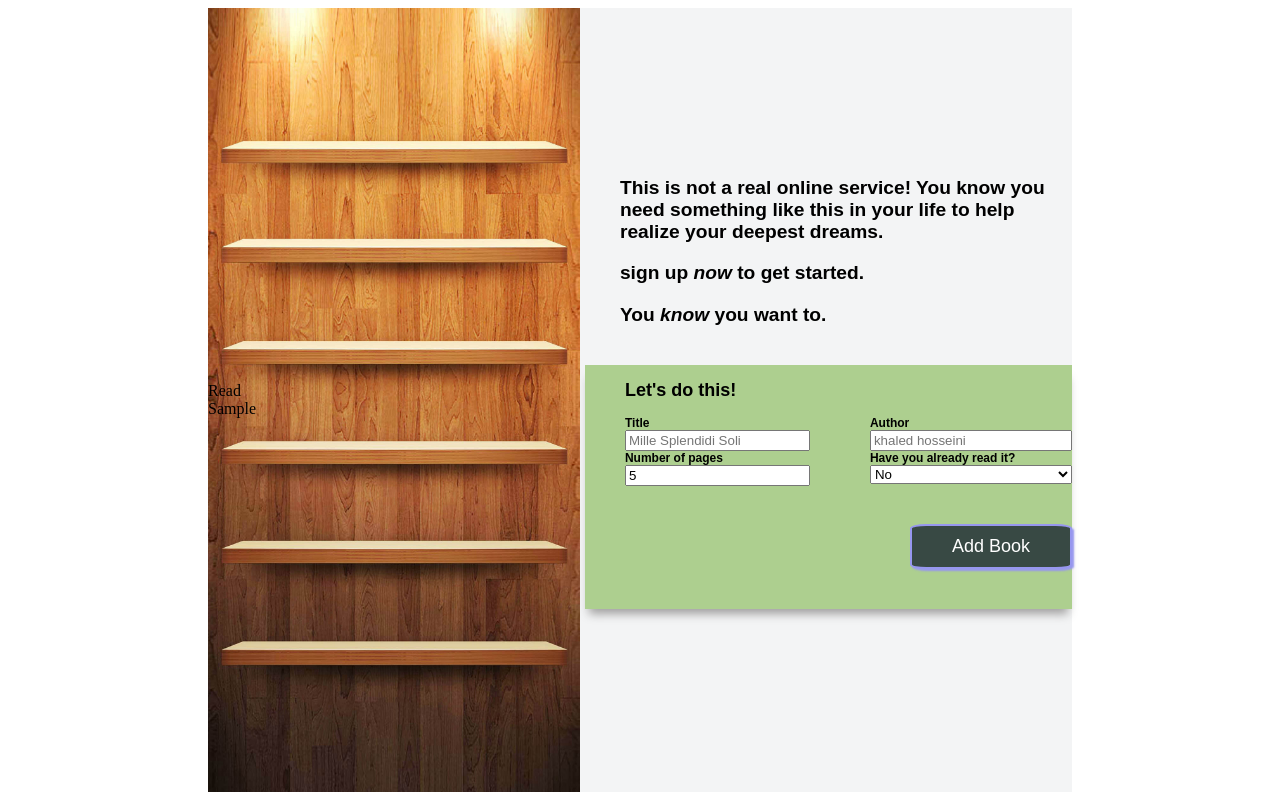
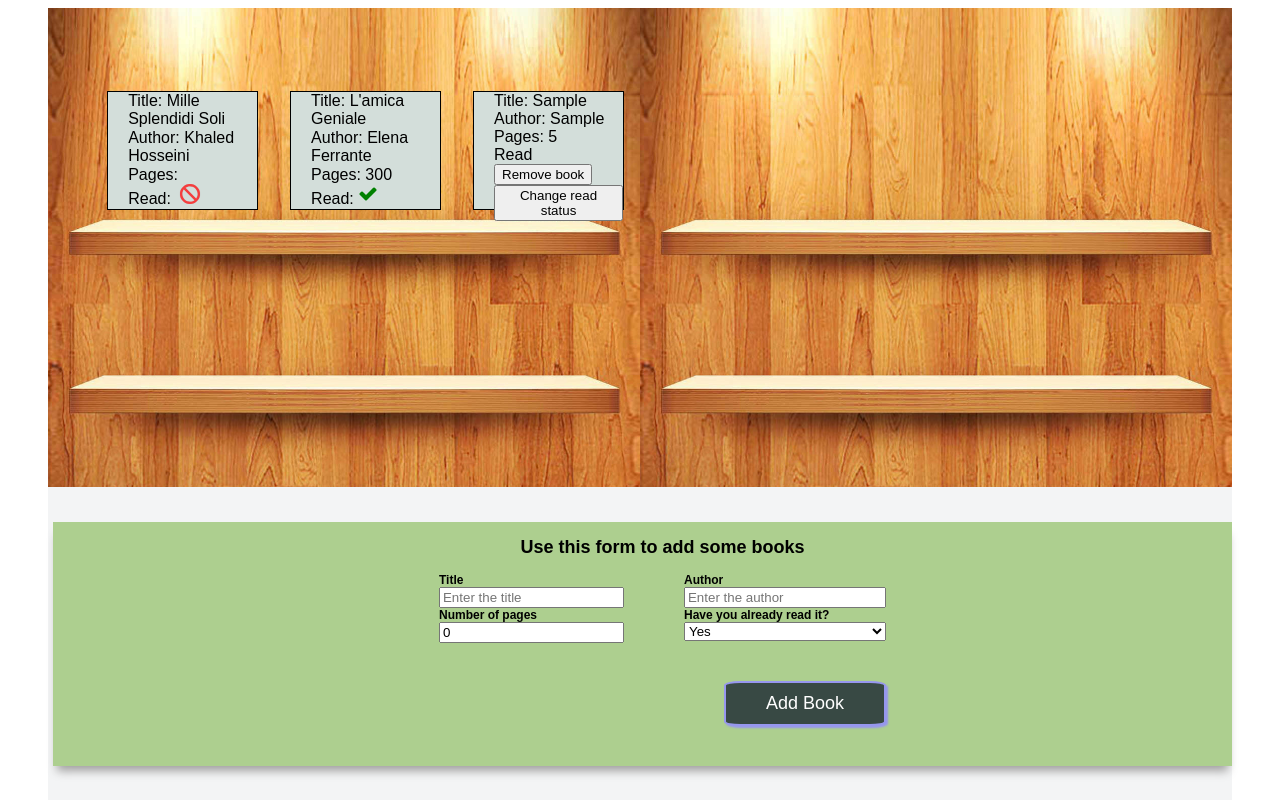
Before and after one commit to fatstalker/Library, a plain HTML site: page index.html in a window 1280 px wide. Both pictures are taken after typing "Sample", "5", "Sample" into the empty fields and a click on the input "Add Book". Drawn offline with Linux system fonts and the light colour scheme.

Commit message:
Add essential funtionalities
all working but layout and aesthetics still to be managed

```diff
--- a/index.html
+++ b/index.html
@@ -7,20 +7,21 @@
     </head>
     <body>
         <div class="leftSide">
+            <div class="bookCover"><div>Title: Mille Splendidi Soli</div><div>Author: Khaled Hosseini</div><div>Pages: </div><div>Read: <svg fill="#f43e3e" width="30px" height="20px" viewBox="0 0 1920 1920" xmlns="http://www.w3.org/2000/svg" stroke="#f43e3e"><g id="SVGRepo_bgCarrier" stroke-width="0"></g><g id="SVGRepo_tracerCarrier" stroke-linecap="round" stroke-linejoin="round" stroke="#CCCCCC" stroke-width="65.28"> <path d="M213.333 960c0-167.36 56-321.707 149.44-446.4L1406.4 1557.227c-124.693 93.44-279.04 149.44-446.4 149.44-411.627 0-746.667-335.04-746.667-746.667m1493.334 0c0 167.36-56 321.707-149.44 446.4L513.6 362.773c124.693-93.44 279.04-149.44 446.4-149.44 411.627 0 746.667 335.04 746.667 746.667M960 0C429.76 0 0 429.76 0 960s429.76 960 960 960 960-429.76 960-960S1490.24 0 960 0" fill-rule="evenodd"></path> </g><g id="SVGRepo_iconCarrier"> <path d="M213.333 960c0-167.36 56-321.707 149.44-446.4L1406.4 1557.227c-124.693 93.44-279.04 149.44-446.4 149.44-411.627 0-746.667-335.04-746.667-746.667m1493.334 0c0 167.36-56 321.707-149.44 446.4L513.6 362.773c124.693-93.44 279.04-149.44 446.4-149.44 411.627 0 746.667 335.04 746.667 746.667M960 0C429.76 0 0 429.76 0 960s429.76 960 960 960 960-429.76 960-960S1490.24 0 960 0" fill-rule="evenodd"></path> </g></svg></div>
+        </div>
+            <div class="bookCover"><div>Title: L'amica Geniale</div><div>Author: Elena Ferrante</div><div>Pages: 300</div><div>Read: <svg fill="#000000" width="20px" height="20px" viewBox="0 0 14 14" role="img" focusable="false" aria-hidden="true" xmlns="http://www.w3.org/2000/svg"><g id="SVGRepo_bgCarrier" stroke-width="0"></g><g id="SVGRepo_tracerCarrier" stroke-linecap="round" stroke-linejoin="round"></g><g id="SVGRepo_iconCarrier"><path fill="green" d="M13 4.1974q0 .3097-.21677.5265L7.17806 10.329l-1.0529 1.0529q-.21677.2168-.52645.2168-.30968 0-.52645-.2168L4.01935 10.329 1.21677 7.5264Q1 7.3097 1 7t.21677-.5265l1.05291-1.0529q.21677-.2167.52645-.2167.30968 0 .52645.2167l2.27613 2.2839 5.07871-5.0864q.21677-.2168.52645-.2168.30968 0 .52645.2168l1.05291 1.0529Q13 3.8877 13 4.1974z"></path></g></svg></div></div>
         </div>
         <div class="rightSide">
             <div class="formHeader">
-                <p>This is not a real online service! You know you need something like this in your life to help realize your deepest dreams.</p>
-                <p>sign up <em>now</em> to get started.</p>
-                <p>You <em>know</em> you want to.</p>
+
             </div>
             <form id="myForm" method="post">
-                <h2>Let's do this!</h2>
+                <h2>Use this form to add some books</h2>
                 <div class="formCols">
                     <div class="leftFormCol">
                         <div class="input">
                             <label for="title">Title</label>
-                            <input type="text" id="title" minlength="2" maxlength="30" placeholder="Mille Splendidi Soli">
+                            <input type="text" id="title" minlength="2" maxlength="30" placeholder="Enter the title">
                         </div>
                         <div class="input">
                             <label for="pages">Number of pages</label>
@@ -31,7 +32,7 @@
                     <div class="rightFormCol">
                         <div class="input">
                             <label for="author">Author</label>
-                            <input type="text" id="author" placeholder="khaled hosseini">
+                            <input type="text" id="author" placeholder="Enter the author">
                         </div>
                         <div class="input">
                             <label for="isRead">Have you already read it?</label>
--- a/script.js
+++ b/script.js
@@ -16,16 +16,22 @@ function addBookToLibrary() {
     let isRead = document.querySelector('#isRead').value;
     myLibrary.push(new Book (title, author, pages, isRead))
     populateShelfs(myLibrary[myLibrary.length - 1]);
+    removeBook();
     clearForm();
 }
 
+function removeBook() {
+
+}
+
+
 function populateShelfs(book) {
     let bookDiv = document.createElement("div");
-    let bookTitle = document.createTextNode(book.title);
+    let bookTitle = document.createTextNode('Title: ' + book.title);
     let titleDiv = document.createElement('div'); titleDiv.appendChild(bookTitle);
-    let bookAuthor = document.createTextNode(book.author);
+    let bookAuthor = document.createTextNode('Author: ' + book.author);
     let authorDiv = document.createElement('div'); authorDiv.appendChild(bookAuthor);
-    let bookPages = document.createTextNode(book.pages);
+    let bookPages = document.createTextNode('Pages: ' + book.pages);
     let pagesDiv = document.createElement('div'); pagesDiv.appendChild(bookPages);
     //manage 'true' and 'false' into => 'read' and 'not read'
     let isBookRead = document.createTextNode(book.isRead);
@@ -35,19 +41,40 @@ function populateShelfs(book) {
     else if (isBookRead.textContent === 'false') {
         isBookRead.textContent = 'Not read yet'
     };
-    bookDiv.appendChild(isBookRead);
     //------------------------------------------------------
-    bookDiv.appendChild(titleDiv, authorDiv, pagesDiv)
+    bookDiv.appendChild(titleDiv);bookDiv.appendChild(authorDiv);bookDiv.appendChild(pagesDiv);bookDiv.appendChild(isBookRead);
     shelfs.appendChild(bookDiv);
+    let removeButton = document.createElement('button');removeButton.classList.add('removeButton');
+    let removeButtonText = document.createTextNode('Remove book');
+    removeButton.appendChild(removeButtonText);
+    bookDiv.appendChild(removeButton);
+    removeButton.addEventListener('click', () => bookDiv.remove())
     bookDiv.classList.add('bookCover')
+    createReadSwitch(bookDiv, isBookRead);
 }
 
 function clearForm () {
     document.querySelector('#title').value = '';
     document.querySelector('#author').value = '';
-    document.querySelector('#isRead').value = '';
-    document.querySelector('#isRead').value = false;
+    document.querySelector('#pages').value = '0';
+    document.querySelector('#isRead').value = true;
 }
+
+function createReadSwitch(bookDiv, isBookRead) {
+    let readSwitch = document.createElement('button');
+    let readSwitchText = document.createTextNode('Change read status');
+    readSwitch.appendChild(readSwitchText);
+    readSwitch.addEventListener('click', () => {
+        if(isBookRead.textContent == 'Read') {
+            isBookRead.textContent = 'Not read yet'
+        }
+        else if (isBookRead.textContent == 'Not read yet') {
+            isBookRead.textContent = 'Read'
+        }
+    })
+    bookDiv.appendChild(readSwitch);
+}
+
 
 let addBook = document.querySelector('#submitButton');
 addBook.addEventListener('click', addBookToLibrary);
--- a/style.css
+++ b/style.css
@@ -1,12 +1,18 @@
 .leftSide {
     background-image: url(bookshelf.png);
-    background-repeat: no-repeat;
-    background-size: cover;
-    display: flex;
-    flex-direction: column;
-    height: 98vh;
-    flex-basis: 45%;
-    justify-content: space-around;
+    background-size: 50%;
+    background-repeat: repeat-x;
+    display: grid;
+    min-height: 50%;
+    flex-basis: 50%;
+    grid-template-columns: repeat(6, 1fr);
+    grid-template-rows: repeat(3, 30%);
+    row-gap: 20%;
+    column-gap: 3%;
+    padding-top:7%;
+    padding-left: 5%;
+    padding-right: 5%;
+    overflow: scroll;
 }
 
 .logo {
@@ -29,19 +35,21 @@
 }
 
 .rightSide {
-    flex-basis: 55%;
+    flex-basis: 40%;
     display: flex;
     flex-direction: column;
     background-color: rgb(243, 244, 245);
 }
 
 .formHeader {
-    margin-top: 150px;
+    margin-top: 15px;
 }
 
 
 body {
     display: flex;
+    flex-direction: column;
+    height: 99vh;
 }
 
 p {
@@ -63,6 +71,7 @@ form {
 }
 .formCols {
         display: flex;
+        justify-content: center;
 }
 .rightFormCol {
     margin-left: 60px;
@@ -85,8 +94,8 @@ form {
 }
 
 :root {
-    margin-left: 200px;
-    margin-right: 200px;
+    margin-left: 40px;
+    margin-right: 40px;
 }
 
 footer {
@@ -120,3 +129,21 @@ input:hover {
     border-radius: 10%;
     box-shadow: 2px 2px 2px rgb(215, 215, 243);
 }
+
+.bookCover {
+    display: flex;
+    flex-direction: column;
+    font-size: 16px;
+    font-family: sans-serif;
+    color: rgb(0, 0, 0);
+    align-items: start;
+    justify-content: space-around;
+    padding-left: 20px;
+    background-color: #d3deda;
+    border: solid black 1px;
+}
+
+h2 {
+    display: flex;
+    justify-content: center;
+}
```
